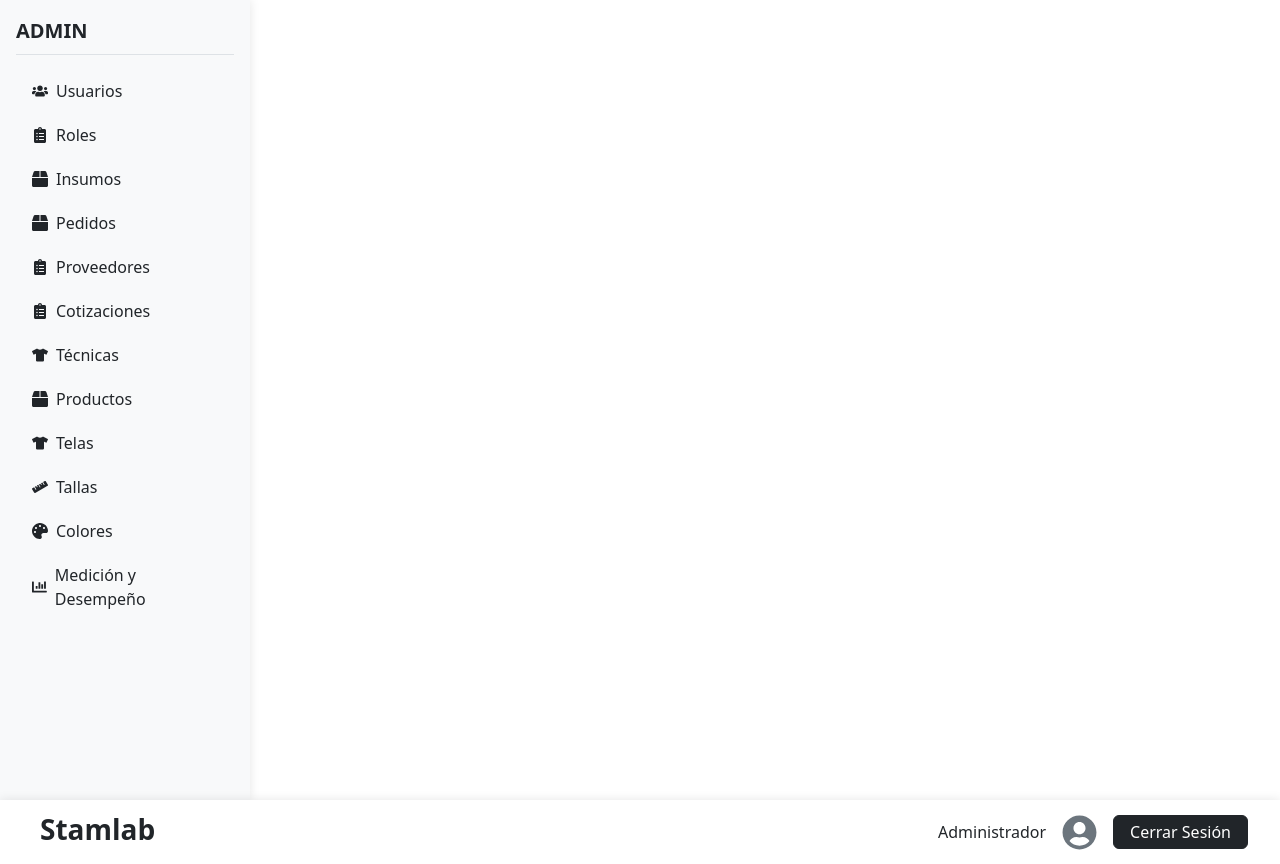
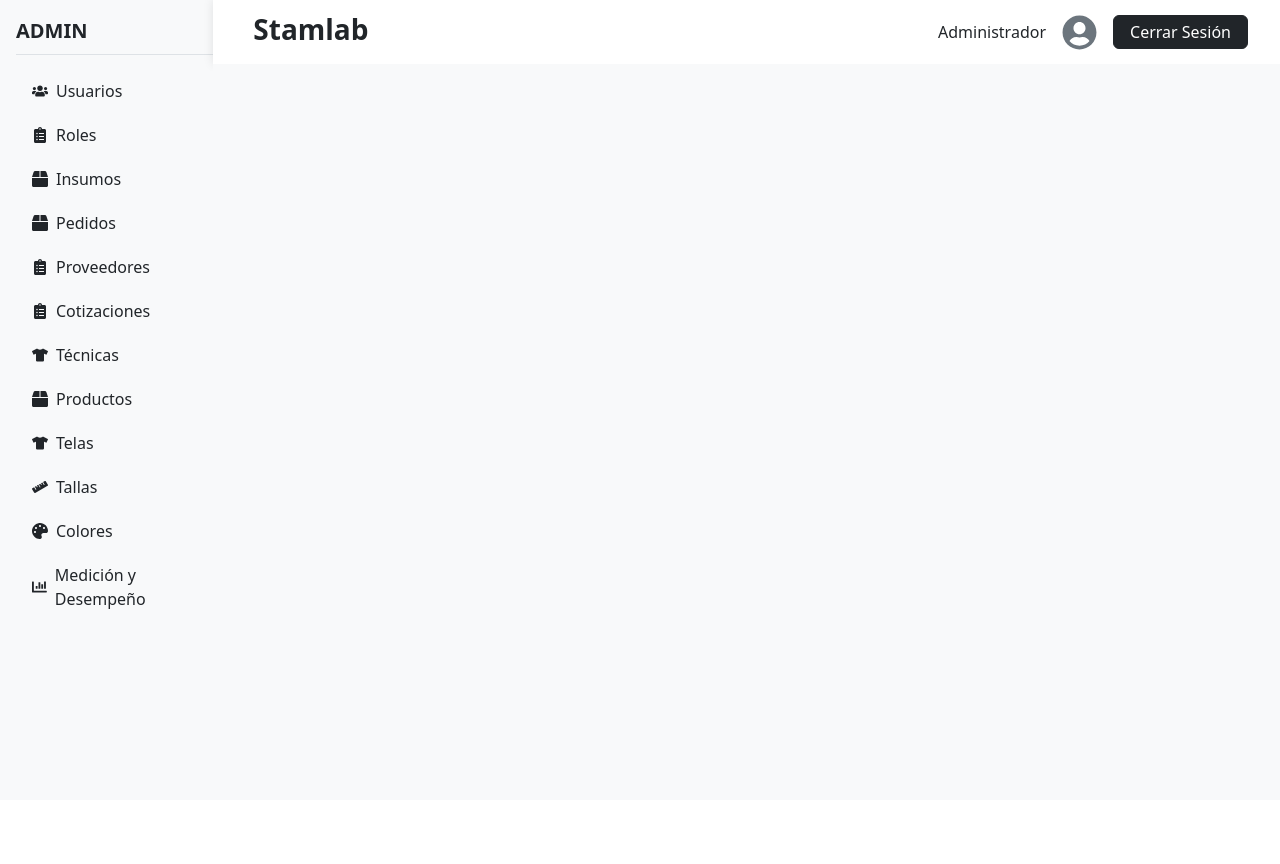
Before and after one commit to Sebastian-Medina185/Stamplab, a React (Vite) app: page / in a window 1280 px wide. After the commit the page ends 800 px from the top, so only its background shows below. Built offline with nearby package versions, Linux system fonts and the light colour scheme; the HTML template or start-up script is replaced by a standard one.

Commit message:
Se suben los cambios

```diff
--- a/src/components/dashboard/layout/sidebar.jsx
+++ b/src/components/dashboard/layout/sidebar.jsx
@@ -17,7 +17,7 @@ const Sidebar = () => {
         >
 
 
-            <div className="mb-3 fw-bold fs-5 border-bottom pb-2">ADMIN</div>
+            <div className="mb-3 fw-bold fs-5 border-bottom pb-2 text-dark">ADMIN</div>
 
 
             <nav className="flex-grow-1">
--- a/src/components/layouts/DashboardLayout.jsx
+++ b/src/components/layouts/DashboardLayout.jsx
@@ -2,22 +2,27 @@ import { Outlet } from "react-router-dom";
 import Sidebar from "../dashboard/layout/sidebar";
 import NavAdmin from "../dashboard/layout/NavAdmin";
 
-
-
 const DashboardLayout = () => {
     return (
-        <div className="flex h-screen">
-            {/* Sidebar */}
-            <Sidebar />
+        <div className="container-fluid vh-100">
+            <div className="row h-100">
+                {/* Columna izquierda: Sidebar */}
+                <aside className="col-2 text-white p-0">
+                    <Sidebar />
+                </aside>
 
-            <div className="flex flex-col flex-1">
-                {/* Navbar */}
-                <NavAdmin />
+                {/* Columna derecha: Nav arriba y contenido abajo */}
+                <div className="col-10 d-flex flex-column p-0">
+                    {/* Navbar arriba */}
+                    <header className="">
+                        <NavAdmin />
+                    </header>
 
-                {/* Aquí se renderizan las páginas */}
-                <main className="p-6 bg-gray-100 flex-1 overflow-y-auto">
-                    <Outlet />
-                </main>
+                    {/* Contenido debajo del Navbar */}
+                    <main className="flex-grow-1 p-4 bg-light overflow-auto">
+                        <Outlet />
+                    </main>
+                </div>
             </div>
         </div>
     );
--- a/src/routes/routes.jsx
+++ b/src/routes/routes.jsx
@@ -42,18 +42,18 @@ const AppRoutes = () => {
             <Route path="/miscotizaciones" element={<MisCotizaciones></MisCotizaciones>}></Route>
 
             <Route path="/" element={<DashboardLayout />}>
-                <Route path="/cotizaciones" element={<Cotizaciones />} />
-                <Route path="/roles" element={<Roles />} />
-                <Route path="/telas" element={<Telas />} />
-                <Route path="/insumos" element={<Insumos />} />
-                <Route path="/pedidos" element={<Pedidos />} />
-                <Route path="/productos" element={<Productos />} />
-                <Route path="/colores" element={<Colores />} />
-                <Route path="/tallas" element={<Tallas />} />
-                <Route path="/usuarios" element={<Usuarios />} />
-                <Route path="/proveedores" element={<Proveedores />} />
-                <Route path="/tecnicas" element={<Tecnicas />} />
-                <Route path="/mediciondesempeño" element={<DashboardMedicionesempeño></DashboardMedicionesempeño>} />
+                <Route path="cotizaciones" element={<Cotizaciones />} />
+                <Route path="roles" element={<Roles />} />
+                <Route path="telas" element={<Telas />} />
+                <Route path="insumos" element={<Insumos />} />
+                <Route path="pedidos" element={<Pedidos />} />
+                <Route path="productos" element={<Productos />} />
+                <Route path="colores" element={<Colores />} />
+                <Route path="tallas" element={<Tallas />} />
+                <Route path="usuarios" element={<Usuarios />} />
+                <Route path="proveedores" element={<Proveedores />} />
+                <Route path="tecnicas" element={<Tecnicas />} />
+                <Route path="mediciondesempeño" element={<DashboardMedicionesempeño></DashboardMedicionesempeño>} />
             </Route>
 
         </Routes>
```
